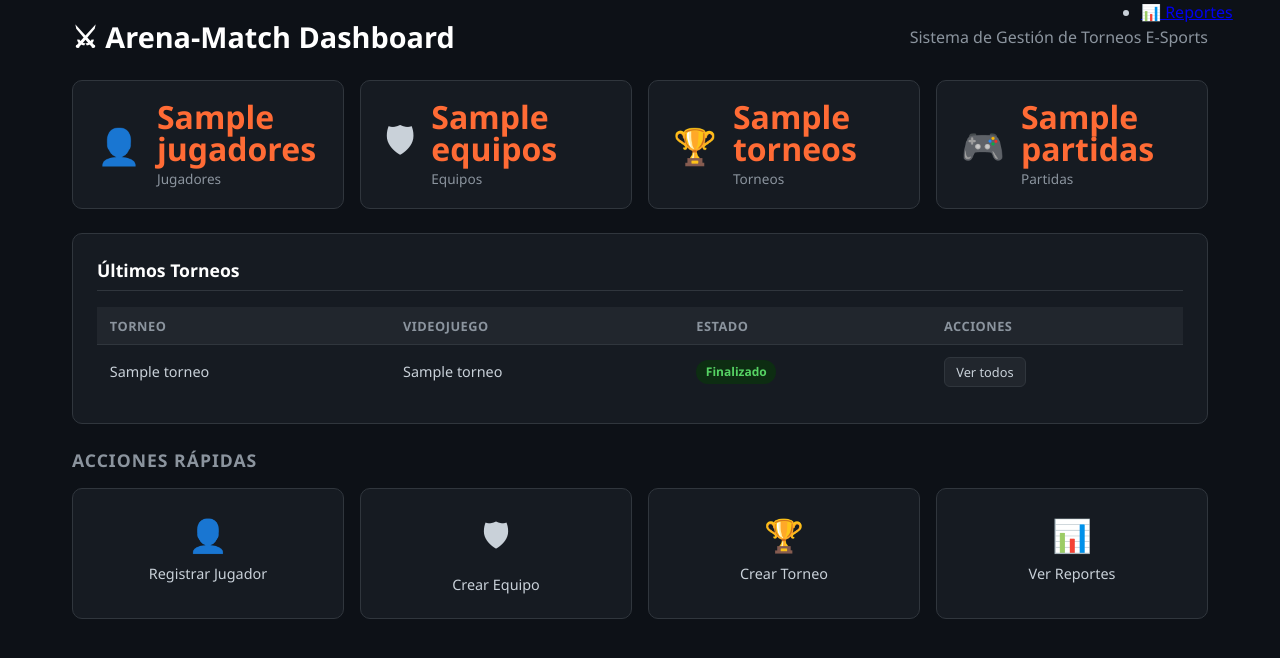
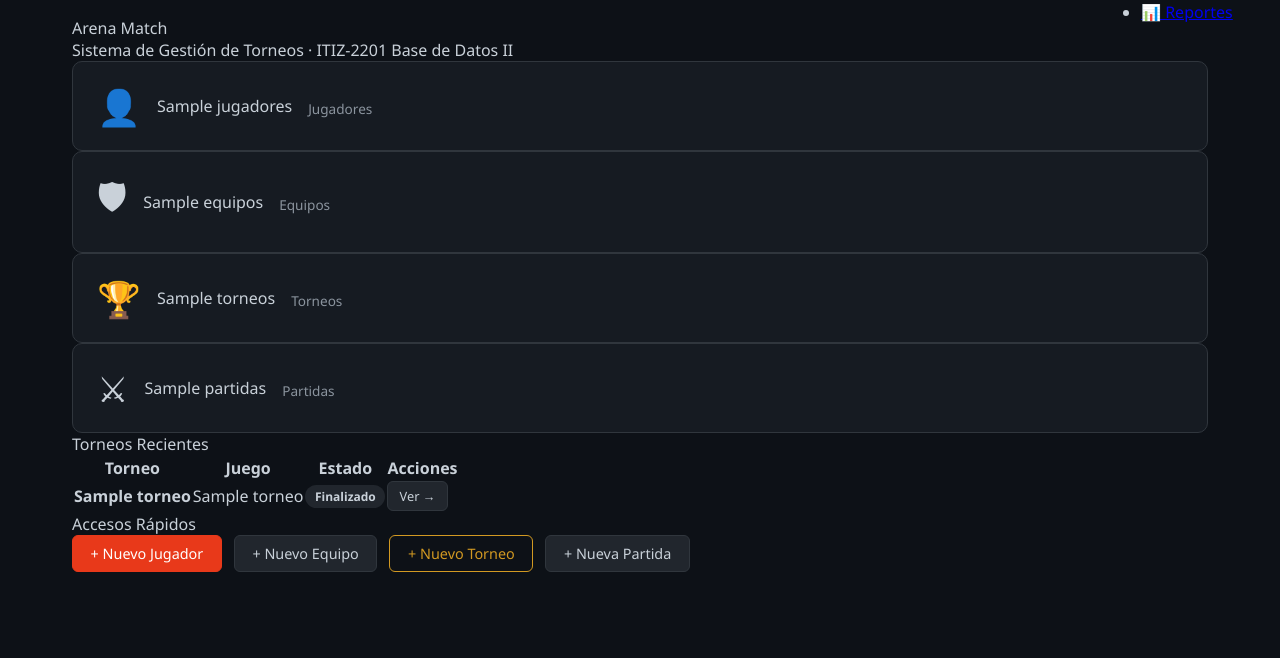
Before and after one commit to Jay3azy/arena_match_web, a Flask app: template templates/index.html in a window 1280 px wide. Shown: the part 75-733 px from the top of the page. Run offline with Flask 3, Linux system fonts and the light colour scheme; the template is opened without the code that fills it: most values are stand-ins (such as "Sample title", 1, 10 or a date in 2020); some libraries are stand-ins or nearby versions.

Commit message:
Update index.html

```diff
--- a/templates/index.html
+++ b/templates/index.html
@@ -1,82 +1,95 @@
-{% extends 'base.html' %}
-{% block title %}Dashboard — Arena-Match{% endblock %}
+{% extends "base.html" %}
+{% block title %}Dashboard — Arena Match{% endblock %}
+
 {% block content %}
 
-<div class="page-header">
-    <h1>⚔ Arena-Match Dashboard</h1>
-    <p class="subtitle">Sistema de Gestión de Torneos E-Sports</p>
+<!-- HERO con imagen -->
+<div class="dashboard-hero mb-4">
+  <div class="dashboard-hero-content">
+    <div class="dashboard-hero-title">
+      <span>Arena Match</span>
+    </div>
+    <p class="dashboard-hero-sub">Sistema de Gestión de Torneos · ITIZ-2201 Base de Datos II</p>
+  </div>
 </div>
 
-<div class="stats-grid">
-    <div class="stat-card">
+<!-- ESTADÍSTICAS -->
+<div class="stat-grid">
+  <div class="stat-card pulse">
     <span class="stat-icon">👤</span>
-        <div class="stat-info">
-            <span class="stat-number">{{ stats.jugadores }}</span>
-            <span class="stat-label">Jugadores</span>
-        </div>
+    <div class="stat-value">{{ stats.jugadores }}</div>
+    <div class="stat-label">Jugadores</div>
   </div>
   <div class="stat-card">
     <span class="stat-icon">🛡</span>
-        <div class="stat-info">
-            <span class="stat-number">{{ stats.equipos }}</span>
-            <span class="stat-label">Equipos</span>
-        </div>
+    <div class="stat-value">{{ stats.equipos }}</div>
+    <div class="stat-label">Equipos</div>
   </div>
   <div class="stat-card">
     <span class="stat-icon">🏆</span>
-        <div class="stat-info">
-            <span class="stat-number">{{ stats.torneos }}</span>
-            <span class="stat-label">Torneos</span>
-        </div>
+    <div class="stat-value">{{ stats.torneos }}</div>
+    <div class="stat-label">Torneos</div>
   </div>
   <div class="stat-card">
-        <span class="stat-icon">🎮</span>
-        <div class="stat-info">
-            <span class="stat-number">{{ stats.partidas }}</span>
-            <span class="stat-label">Partidas</span>
-        </div>
+    <span class="stat-icon">⚔</span>
+    <div class="stat-value">{{ stats.partidas }}</div>
+    <div class="stat-label">Partidas</div>
   </div>
 </div>
 
-<div class="section-card">
-    <h2>Últimos Torneos</h2>
+<!-- TORNEOS RECIENTES -->
+<div class="section-title">Torneos Recientes</div>
+
 {% if torneos %}
-    <table class="data-table">
+<div class="table-wrapper mb-4">
+  <table>
     <thead>
-            <tr><th>Torneo</th><th>Videojuego</th><th>Estado</th><th>Acciones</th></tr>
+      <tr>
+        <th>Torneo</th>
+        <th>Juego</th>
+        <th>Estado</th>
+        <th>Acciones</th>
+      </tr>
     </thead>
     <tbody>
       {% for t in torneos %}
       <tr>
-                <td>{{ t.NombreTorneo }}</td>
-                <td>{{ t.NombreJuego }}</td>
-                <td><span class="badge badge-{{ t.Estado | lower | replace(' ', '-') }}">{{ t.Estado }}</span></td>
-                <td><a href="{{ url_for('torneos') }}" class="btn btn-sm">Ver todos</a></td>
+        <td><strong>{{ t['NombreTorneo'] }}</strong></td>
+        <td><span class="text-muted">{{ t['NombreJuego'] }}</span></td>
+        <td>
+          {% set estado = t['Estado'] %}
+          {% if estado == 'Finalizado' %}
+            <span class="badge badge-secondary">{{ estado }}</span>
+          {% elif estado == 'En Curso' %}
+            <span class="badge badge-success">{{ estado }}</span>
+          {% elif estado == 'Inscripciones Abiertas' %}
+            <span class="badge badge-info">{{ estado }}</span>
+          {% else %}
+            <span class="badge badge-warning">{{ estado }}</span>
+          {% endif %}
+        </td>
+        <td>
+          <a href="{{ url_for('torneo_detalle', id=t['ID_Torneo']) }}" class="btn btn-secondary btn-sm">Ver →</a>
+        </td>
       </tr>
       {% endfor %}
     </tbody>
   </table>
+</div>
 {% else %}
-    <p class="empty">No hay torneos registrados aún.</p>
+<div class="empty-state">
+  <div class="empty-state-icon">🏆</div>
+  <p>No hay torneos registrados aún.</p>
+</div>
 {% endif %}
-</div>
 
-<div class="quick-actions">
-    <h2>Acciones Rápidas</h2>
-    <div class="actions-grid">
-        <a href="{{ url_for('jugador_nuevo') }}" class="action-btn">
-            <span>👤</span> Registrar Jugador
-        </a>
-        <a href="{{ url_for('equipo_nuevo') }}" class="action-btn">
-            <span>🛡</span> Crear Equipo
-        </a>
-        <a href="{{ url_for('torneo_nuevo') }}" class="action-btn">
-            <span>🏆</span> Crear Torneo
-        </a>
-        <a href="{{ url_for('reportes') }}" class="action-btn">
-            <span>📊</span> Ver Reportes
-        </a>
-    </div>
+<!-- ACCESOS RÁPIDOS -->
+<div class="section-title">Accesos Rápidos</div>
+<div style="display:flex; gap:0.75rem; flex-wrap:wrap;">
+  <a href="{{ url_for('jugador_nuevo') }}" class="btn btn-primary">+ Nuevo Jugador</a>
+  <a href="{{ url_for('equipo_nuevo') }}"  class="btn btn-success">+ Nuevo Equipo</a>
+  <a href="{{ url_for('torneo_nuevo') }}"  class="btn btn-warning">+ Nuevo Torneo</a>
+  <a href="{{ url_for('partida_nueva') }}" class="btn btn-secondary">+ Nueva Partida</a>
 </div>
 
 {% endblock %}
```
Lines whose indentation alone changed are shown as unchanged.
